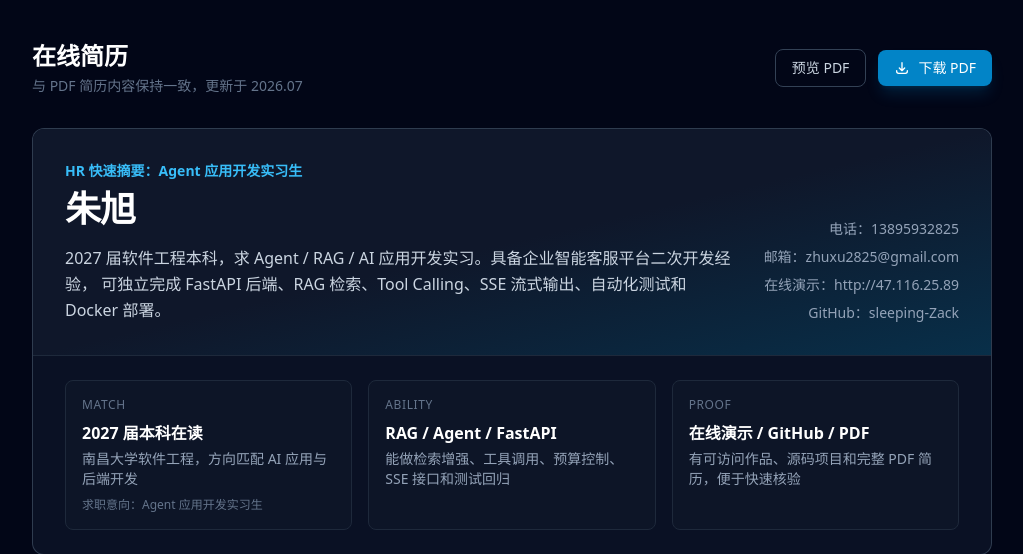
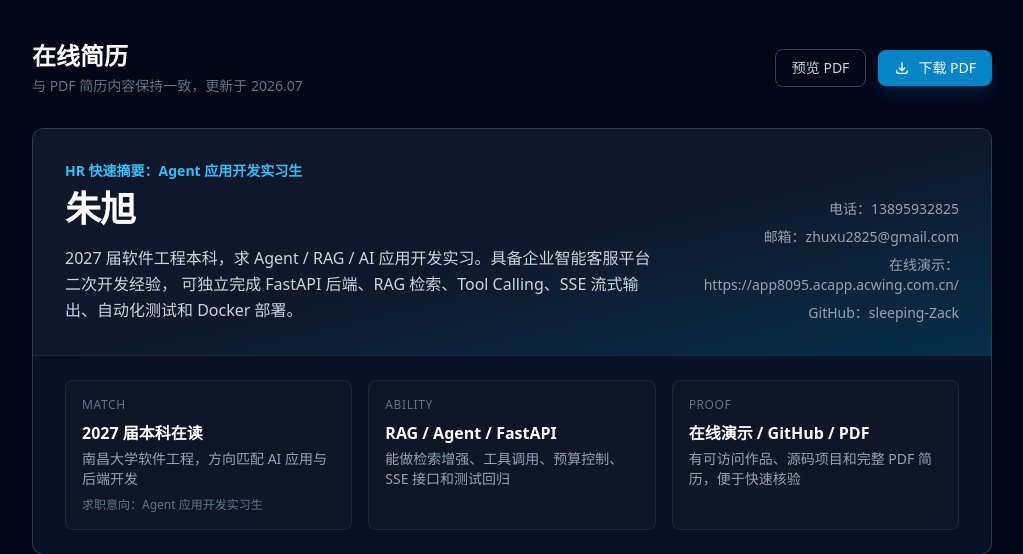
Before and after one commit to sleeping-Zack/myagent, a FastAPI app: page /resume in a window 1280 px wide. Shown: the part 65-619 px from the top of the page, without its empty margins (128-1151 px from the left). Run offline with FastAPI, Linux system fonts and the light colour scheme.

Commit message:
更新简历细节

```diff
--- a/templates/resume.html
+++ b/templates/resume.html
@@ -63,7 +63,7 @@
         <div class="grid grid-cols-1 sm:grid-cols-2 lg:grid-cols-1 gap-2 text-sm text-slate-400 lg:text-right">
           <a href="tel:13895932825" class="hover:text-white transition-colors">电话：13895932825</a>
           <a href="mailto:zhuxu2825@gmail.com" class="hover:text-white transition-colors">邮箱：zhuxu2825@gmail.com</a>
-          <a href="http://47.116.25.89" target="_blank" rel="noopener noreferrer" class="hover:text-sky-400 transition-colors">在线演示：http://47.116.25.89</a>
+          <a href="https://app8095.acapp.acwing.com.cn/" target="_blank" rel="noopener noreferrer" class="hover:text-sky-400 transition-colors">在线演示：https://app8095.acapp.acwing.com.cn/</a>
           <a href="https://github.com/sleeping-Zack" target="_blank" rel="noopener noreferrer" class="hover:text-sky-400 transition-colors">GitHub：sleeping-Zack</a>
         </div>
       </div>
```
